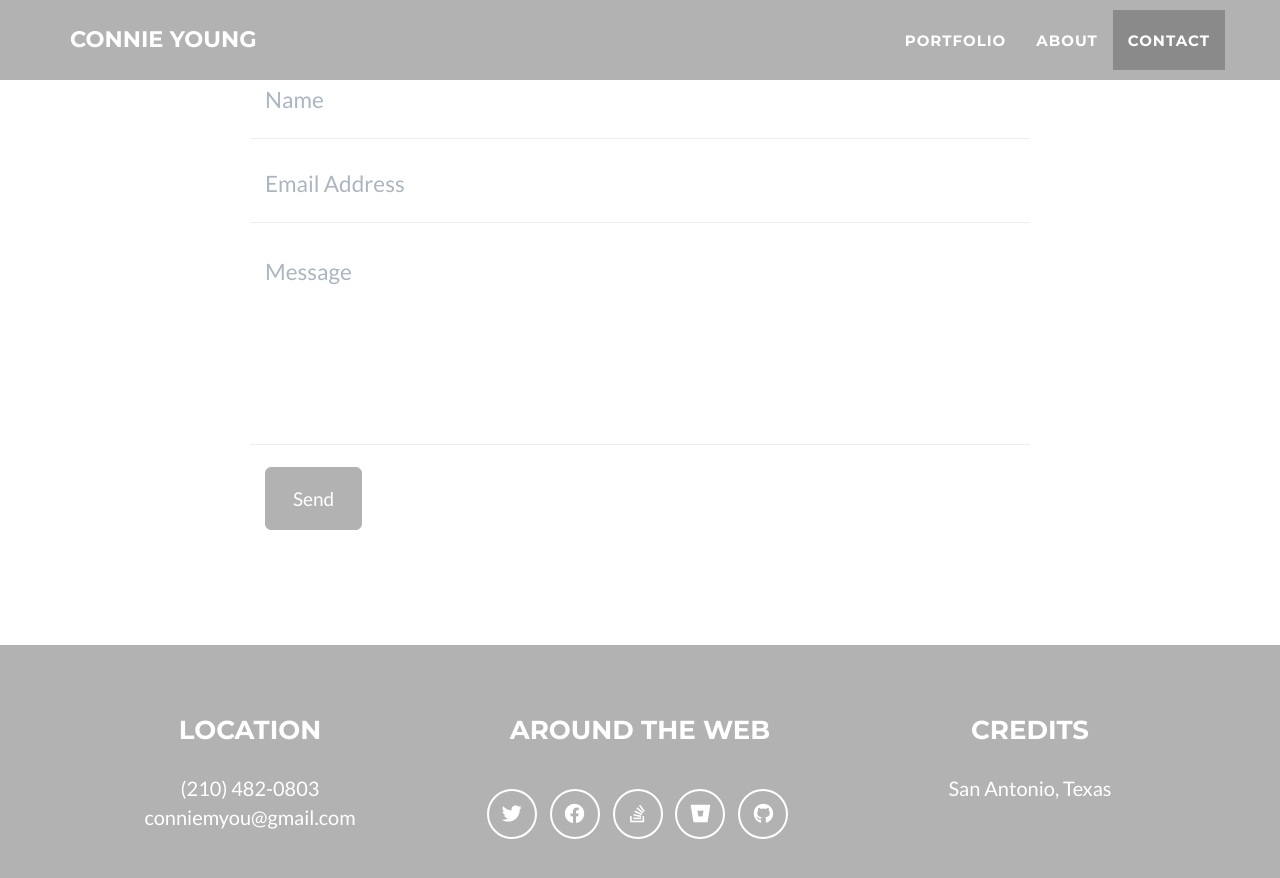
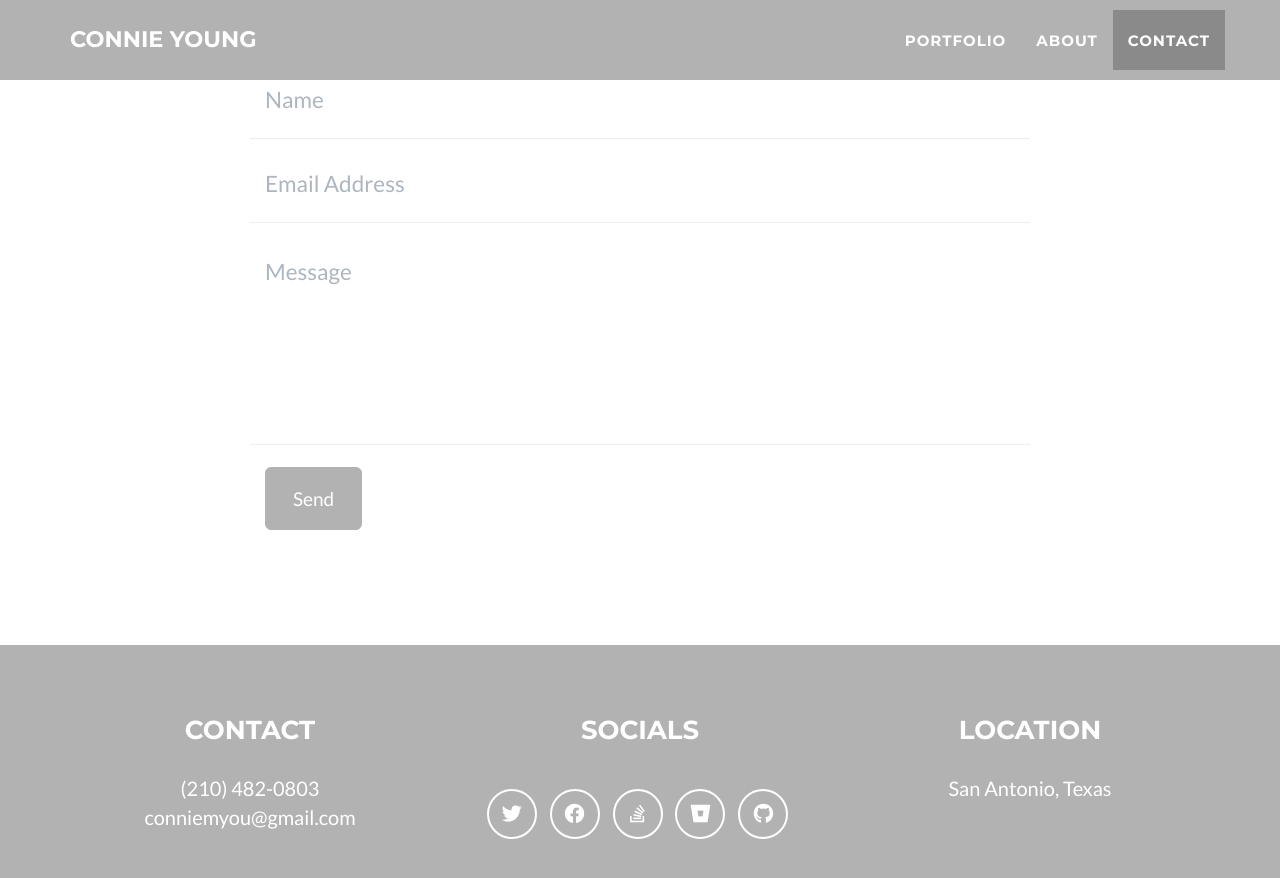
Before and after one commit to conniemyou/cyoung-portfolio, a Jekyll site: the page built from _posts/2014-07-18-project-1.markdown, in a window 1280 px wide and 900 px high, scrolled down 2305 px. Shown: the top 878 px of the window. Built offline with Jekyll 4.4.1, drawn with Linux system fonts in a browser that asks for light colours.

Commit message:
congif + contact_disqus

```diff
--- a/_config.yml
+++ b/_config.yml
@@ -33,9 +33,9 @@ color:
 # Footer settings
 footer:
   copyright: Dr. Henry Jekyll
-  location: Location
-  social: Around the Web
-  credits: Credits
+  location: Contact
+  social: Socials
+  credits: Location
 
 # Social networks usernames (many more available: google-plus, flickr, dribbble, pinterest, instagram, tumblr, linkedin, etc.)
 social:
--- a/_includes/contact_disqus.html
+++ b/_includes/contact_disqus.html
@@ -3,7 +3,7 @@
   <div class="container">
     <div class="row">
       <div class="col-lg-12 text-center">
-        <h2>Contact</h2>
+        <h2>Message Me</h2>
         <hr class="star-primary">
       </div>
     </div>
```
